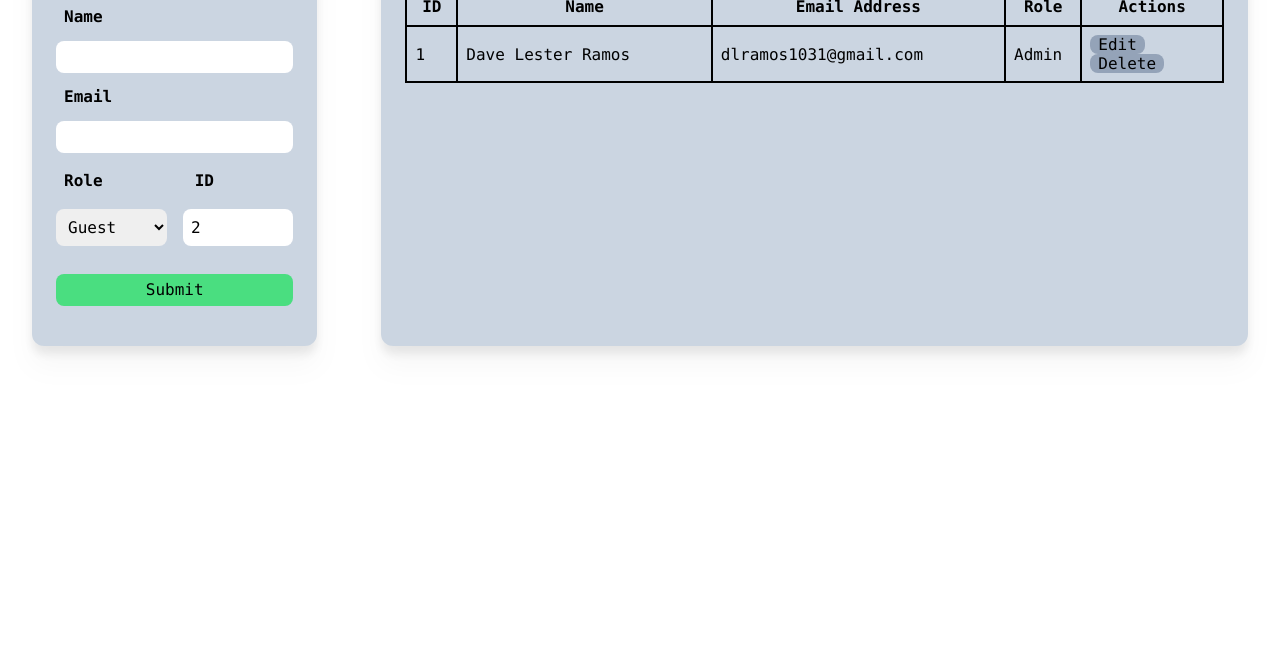
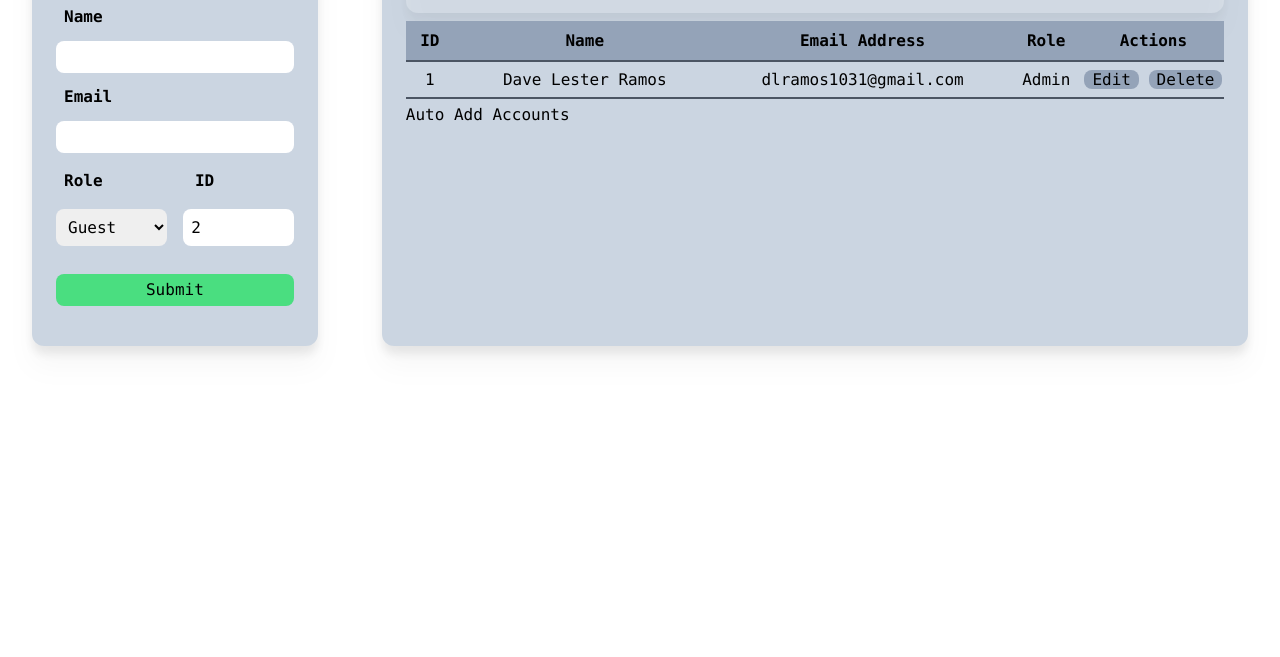
Before and after one commit to dlramos1031/web-systems-technologies, a website: page src/index.html in a window 1280 px wide. Shown: the part 143-800 px from the top of the page. Drawn offline with Linux system fonts and the light colour scheme.

Commit message:
Enhanced the GUI  made some features

```diff
--- a/src/index.html
+++ b/src/index.html
@@ -6,8 +6,8 @@
     <title>Account Table GUI Only</title>
 </head>
 <body>
-    <div class="flex flex-row font-mono">
-        <div class="bg-slate-300 w-80 h-auto m-8 p-6 leading-8 rounded-xl drop-shadow-xl self-start ">
+    <div class="flex flex-row font-mono max-h-screen">
+        <div class="bg-slate-300 w-80 h-auto m-8 p-6 leading-8 rounded-xl drop-shadow-xl self-start">
             <h1 class="text-2xl font-bold my-3">Create an Account</h1>
             <form name="accform" id="accform" action="" onsubmit="">
                 <label class="w-full m-2 font-bold" for="username">Name</label><br>
@@ -30,26 +30,29 @@
             </form>
         </div>
         <div class="bg-slate-300 w-max h-auto m-8 p-6 leading-8 rounded-xl drop-shadow-xl overflow-y-auto">
-            <h1 class="text-2xl font-bold m-5">Accounts List</h1>
-            <table class="table-auto border-collapse border-2 border-solid border-black overflow-hidden" id="accounts">
-                <tr class="h-10">
-                    <th class="w-14 p-2 border-collapse border-2 border-solid border-black overflow-hidden" class="" id="hdrID">ID</th>
-                    <th class="w-80 p-2 border-collapse border-2 border-solid border-black overflow-hidden" id="hdrName">Name</th>
-                    <th class="w-80 p-2 border-collapse border-2 border-solid border-black overflow-hidden" id="hdrEmail">Email Address</th>
-                    <th class="w-20 p-2 border-collapse border-2 border-solid border-black overflow-hidden" id="hdrRole">Role</th>
-                    <th class="w-40 p-2 border-collapse border-2 border-solid border-black overflow-hidden" id="hdrActions">Actions</th>
+            <div class="bg-slate-200 my-2 p-2 sticky top-0 bg-opacity-50 rounded-xl drop-shadow-xl">
+                <p class="text-3xl font-bold m-5 text-center">Accounts List</p>
+            </div>
+            <table class="table-auto border-collapse border-solid border-black overflow-hidden" id="accounts">
+                <tr class="h-10 bg-slate-400 sticky top-0">
+                    <th class="w-14 border-collapse overflow-hidden" class="" id="hdrID">ID</th>
+                    <th class="w-80 border-collapse overflow-hidden" id="hdrName">Name</th>
+                    <th class="w-80 border-collapse overflow-hidden" id="hdrEmail">Email Address</th>
+                    <th class="w-20 border-collapse overflow-hidden" id="hdrRole">Role</th>
+                    <th class="w-40 border-collapse overflow-hidden" id="hdrActions">Actions</th>
                 </tr>
-                <tr>
-                    <td class="w-10 p-2 border-collapse border-2 border-solid border-black overflow-hidden">1</td>
-                    <td class="w-80 p-2 border-collapse border-2 border-solid border-black overflow-hidden">Dave Lester Ramos</td>
-                    <td class="w-80 p-2 border-collapse border-2 border-solid border-black overflow-hidden">dlramos1031@gmail.com</td>
-                    <td class="w-20 p-2 border-collapse border-2 border-solid border-black overflow-hidden">Admin</td>
-                    <td class="w-20 p-2 border-collapse border-2 border-solid border-black overflow-hidden">
+                <tr class="border-y-2 border-gray-600 text-center">
+                    <td class="py-2 border-collapse overflow-hidden">1</td>
+                    <td class="py-2 border-collapse overflow-hidden">Dave Lester Ramos</td>
+                    <td class="py-2 border-collapse overflow-hidden">dlramos1031@gmail.com</td>
+                    <td class="py-2 border-collapse overflow-hidden">Admin</td>
+                    <td class="py-2 border-collapse overflow-hidden">
                         <button class="bg-slate-400 hover:bg-slate-500 px-2 rounded-lg">Edit</button>
                         <button class="bg-slate-400 hover:bg-slate-500 px-2 rounded-lg">Delete</button>
                     </td>
                 </tr>
             </table>
+            <button onclick="autoAddAccounts(10)">Auto Add Accounts</button>
         </div>
     </div>
     <script src="script.js"></script>
--- a/src/script.js
+++ b/src/script.js
@@ -7,6 +7,7 @@ function showID() {
     document.getElementById('ID').value = IDinc+1;
 }   showID();
 
+// Create Account button click event
 btn.addEventListener('click', function(event) {
     // Checking if fields are empty
     if (document.getElementById('username').value == "" ||
@@ -30,6 +31,7 @@ function appendValues() {
     // Creating the new row
     let newRow = tbl.insertRow(-1);
     newRow.setAttribute('id', ++IDinc);
+    newRow.setAttribute('class', "border-y-2 border-gray-600 text-center");
 
     // Putting the values in an array for the loop
     let values = [
@@ -42,7 +44,7 @@ function appendValues() {
     // Creating the new cells in the new row
     for (let i = 0; i < 4; i++) {
         let newCell = newRow.insertCell(-1);
-        newCell.setAttribute('class', 'p-2 border-collapse border-2 border-solid border-black overflow-hidden');
+        newCell.setAttribute('class', "py-2 border-collapse overflow-hidden");
         newCell.innerHTML = values[i];
     }
 }
@@ -50,3 +52,13 @@ function appendValues() {
 function editValues(id) {
 
 }
+
+// Automatically adds many accounts (for debugging purposes)
+function autoAddAccounts(nums) {
+    document.getElementById('username').value = "Juan Dela Cruz";
+    document.getElementById('emailaddr').value = "jdillacross@hotmail.com";
+    document.getElementById('role').value = "User";
+    for (let i = 0; i < nums; i++) {
+        appendValues();
+    }
+}
```
Also changed, not shown: src/output.css.
